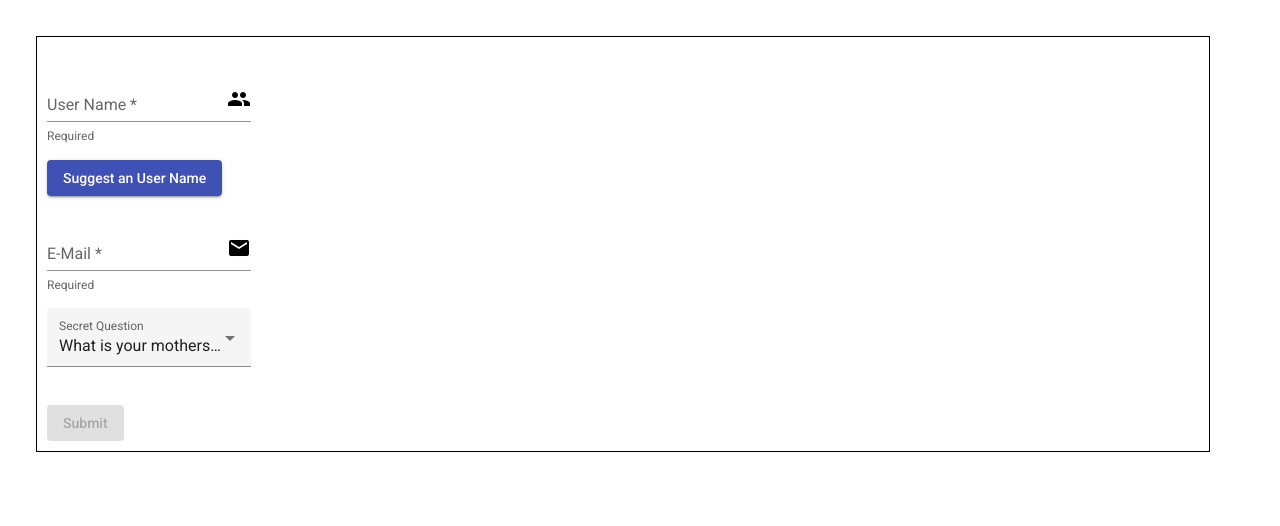
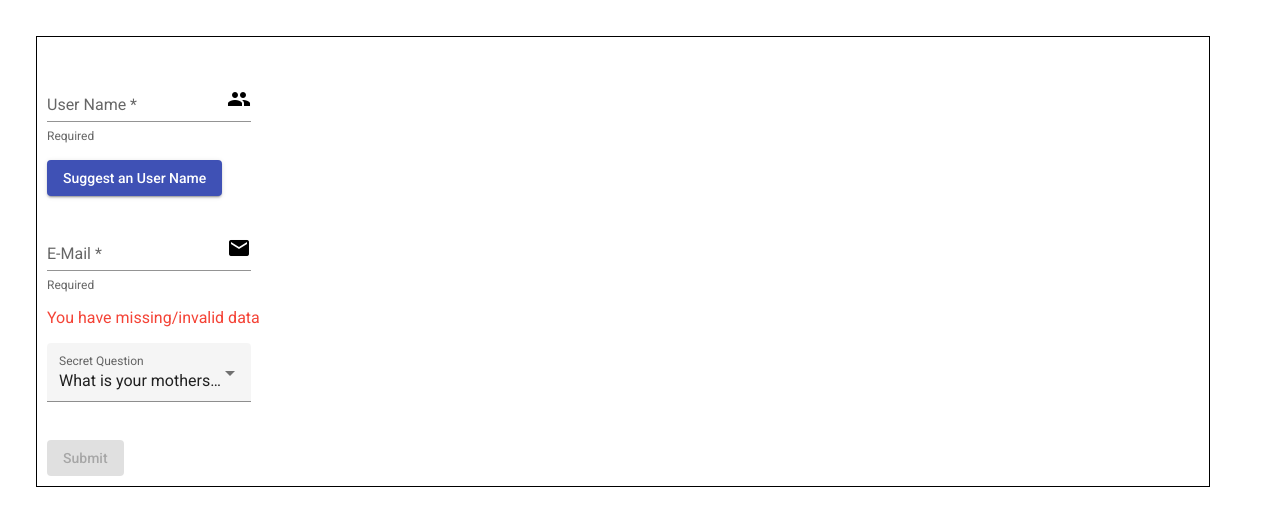
Before and after one commit to FoxGeoff/KataForm1, an Angular app: page / in a window 1280 px wide. Shown: the top 526 px of the page. Built offline with nearby package versions, Linux system fonts and the light colour scheme.

Commit message:
formGroup If update condition

```diff
--- a/src/app/template/template.component.html
+++ b/src/app/template/template.component.html
@@ -40,7 +40,7 @@
       </p>
     </div>
     <mat-error *ngIf="!nameDtr.valid">
-      <span *ngIf="email.touched">You have missing/invalid data </span>
+      <span *ngIf="!email.touched">You have missing/invalid data </span>
     </mat-error>
     <p>
       <mat-form-field appearance="fill">
--- a/src/app/template/template.component.ts
+++ b/src/app/template/template.component.ts
@@ -34,6 +34,7 @@ export class TemplateComponent implements OnInit {
       console.log(form);
     }
   */
+
   // Alt method using @ViewChild()
   onSubmit() {
     console.log(this.signUpForm);
```
